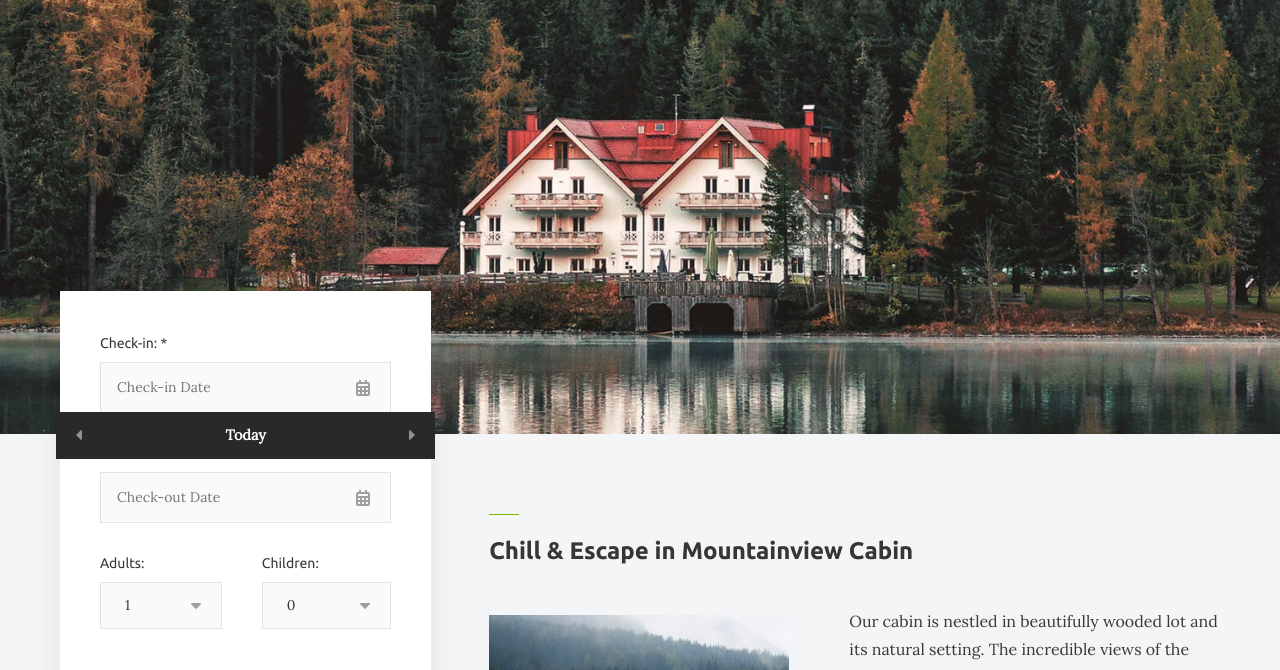
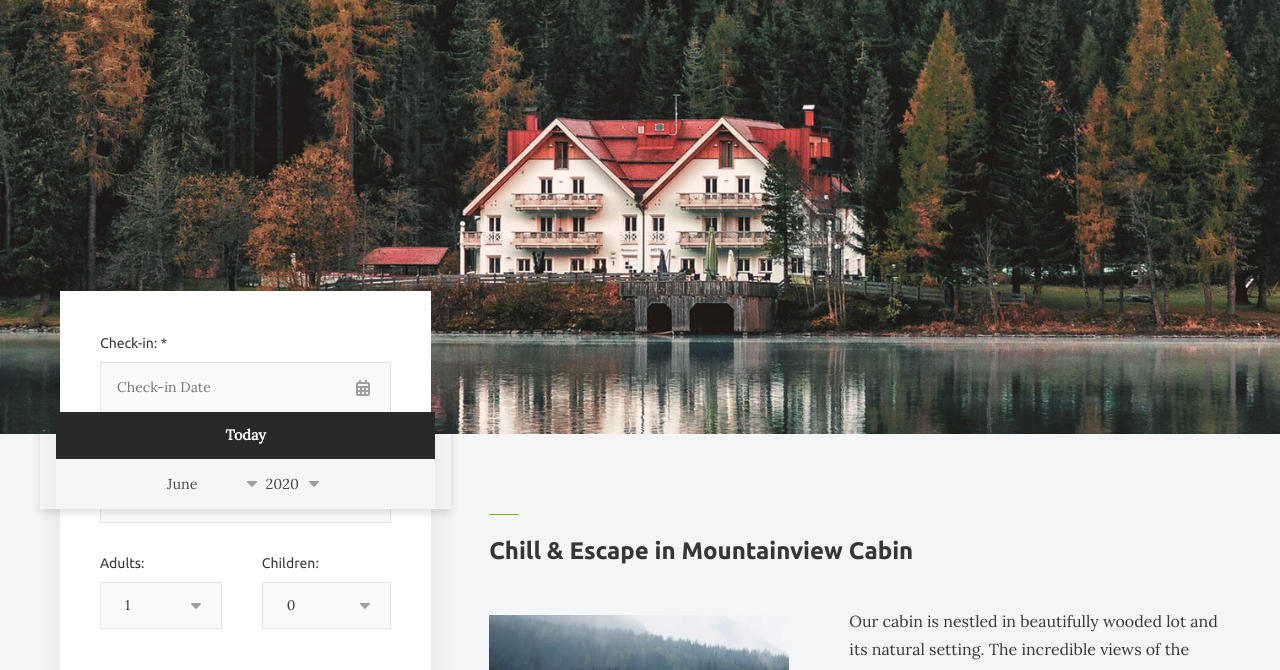
Before and after one commit to dmitriy143/lake, a website: page app/pug/index.pug in a window 1280 px wide. Shown: the part 127-797 px from the top of the page. Drawn offline with nearby package versions, Linux system fonts and the light colour scheme; files that its build step writes are made by us from their sources; files whose address does not match are found by name.

Commit message:
nav-month-year

```diff
--- a/app/pug/blocks/main/secondary/form/date-popup/date-popup.pug
+++ b/app/pug/blocks/main/secondary/form/date-popup/date-popup.pug
@@ -1,5 +1,22 @@
 .form__date-popup.date-popup
-  .date-popup__nav
+  .date-popup__nav-day
     a.date-popup__nav-item.date-popup__nav-item--arrow-left(href="#")
     a.date-popup__nav-item(href="#") Today
     a.date-popup__nav-item.date-popup__nav-item--arrow-right(href="#")
+  .date-popup__nav-month-year
+    select.date-popup__item
+      option(value="January") January
+      option(value="February") February
+      option(value="March") March
+      option(value="April") April
+      option(value="May") May
+      option(value="June" selected) June
+      option(value="July") July
+      option(value="August") August
+      option(value="September") September
+      option(value="October") October
+      option(value="November") November
+      option(value="December") December
+    select.date-popup__item
+      - for(let i=2020; i<=2045; i++)
+        option(value= i)= i
--- a/app/scss/blocks/main/secondary/form/date-popup/date-popup.scss
+++ b/app/scss/blocks/main/secondary/form/date-popup/date-popup.scss
@@ -4,9 +4,10 @@
   top: 121px;
   padding: 0 16px;
   width: calc(100% + 8px);
+  box-shadow: 0 4px 8px rgba(51, 51, 51, .15);
 }
 
-.date-popup__nav {
+.date-popup__nav-day {
   display: flex;
   justify-content: space-between;
   align-items: stretch;
@@ -25,25 +26,27 @@
   position: relative;
 }
 
-.date-popup__nav-item--arrow-left::before{
-  content: "";
-  position: absolute;
-  left: 14.4px;
-  top: calc(50% - 6px);
-  border: 6px solid #909090;
-  border-left-color: transparent;
-  border-top-color: transparent;
-  border-bottom-color: transparent;
-  border-radius: 3px;
+.date-popup__nav-month-year {
+  background: #f6f6f6;
+  height: 50px;
+  display: flex;
+  justify-content: center;
 }
-.date-popup__nav-item--arrow-right::before{
-  content: "";
-  position: absolute;
-  right: 14.4px;
-  top: calc(50% - 6px);
-  border: 6px solid #909090;
-  border-right-color: transparent;
-  border-top-color: transparent;
-  border-bottom-color: transparent;
-  border-radius: 3px;
+
+.date-popup__item {
+  border: none;
+  outline: none;
+  appearance: none;
+  background: #f6f6f6;
+  padding-right: 24.5px;
+  font-family: 'Lora', sans-serif;
+  font-size: 14.4px;
+  font-weight: 400;
+  color: #484848;
+  background-image: url('../img/dropdown_passive.svg');
+  background-repeat: no-repeat;
+  background-position: 90% center;
+  &:focus{
+    background-image: url('../img/dropdown_hover.svg');
+  }
 }
```
Also changed, not shown: app/css/style.min.css, app/img/dropdown_hover.svg (added), app/img/dropdown_passive.svg (added), app/index.html, 1 other file.
